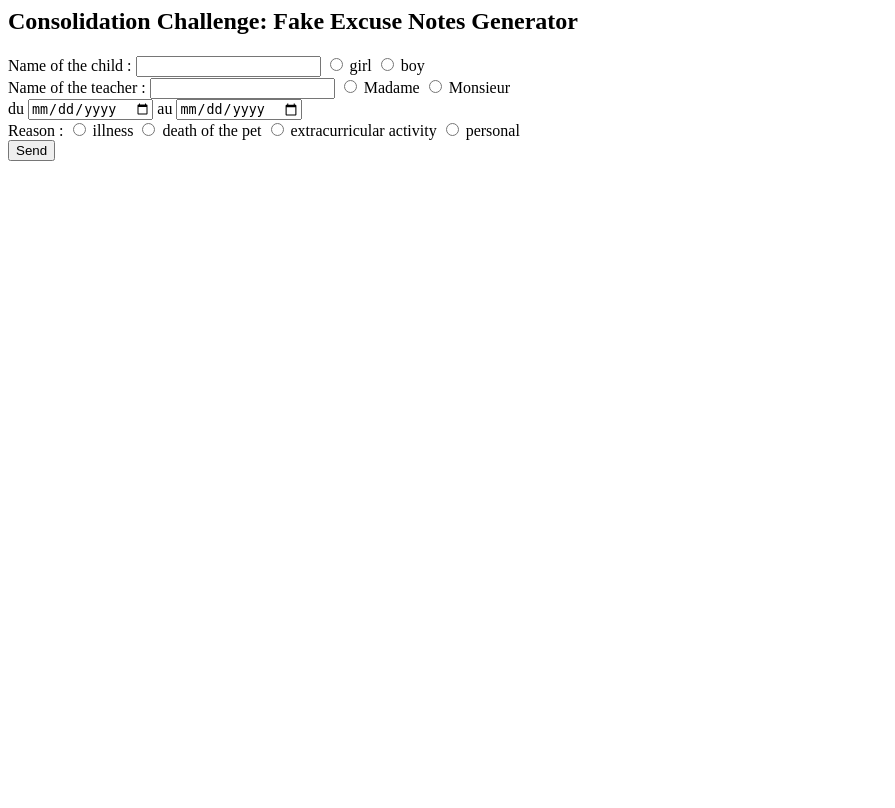
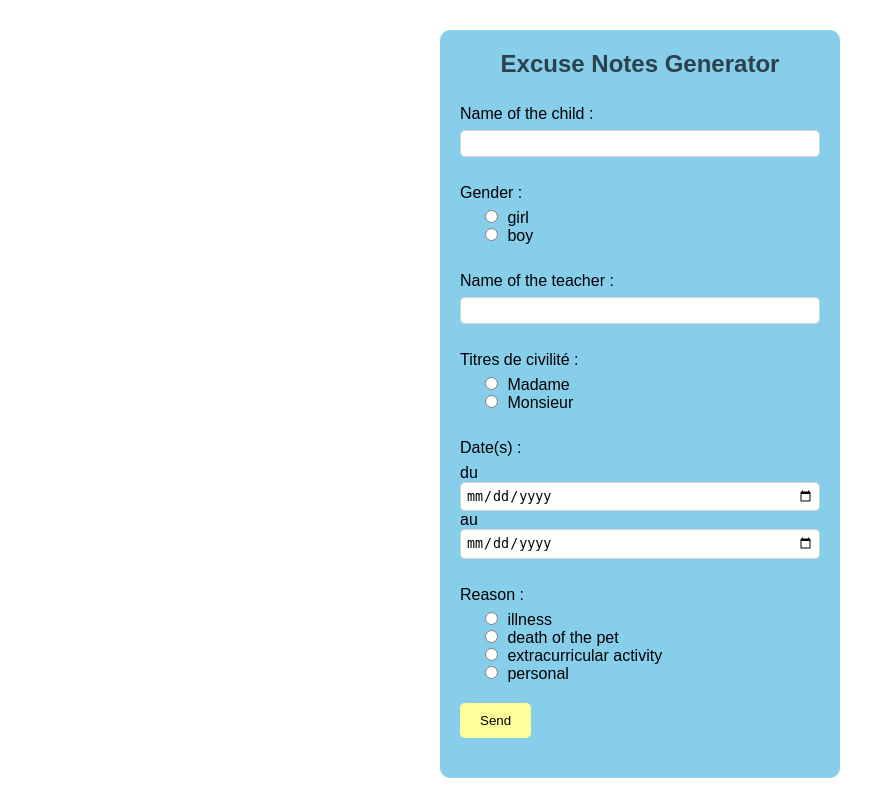
Before and after one commit to Carole-GRD/PHP, a PHP site: page / in a window 1280 px wide. Shown: the whole page, without its empty margins (0-895 px from the left). Before the commit the page ends 161 px from the top, so only its background shows below. Run offline with PHP 8.4, Linux system fonts and the light colour scheme.

Commit message:
Consolidation Challenge: Fake Excuse Notes Generator -> SCSS

```diff
--- a/phpFundamentals/challenge/excuse.php
+++ b/phpFundamentals/challenge/excuse.php
@@ -2,50 +2,87 @@
 
 
 <html>
-    <head><title>Hi!</title></head>
+    <head>
+        <link rel="icon" href="phpFundamentals/assets/ENG.png" type="image/png">
+        <title>Excuse Notes Generator</title>
+        <!-- <link rel="stylesheet" type="text/css" href="../../phpFundamentals/css/style.css"> -->
+        <!-- <link rel="stylesheet" type="text/css" href="/phpFundamentals/css/style.css"> -->
+        <link rel="stylesheet" type="text/css" href="phpFundamentals/css/style.css">
+    </head>
     <body>
 
-        <h2>Consolidation Challenge: Fake Excuse Notes Generator</h2>
+        <div id="excuse-notes-generator">
+
+
+            <h2>Excuse Notes Generator</h2>
 
             <form method="post" action="">
                 <div>
-                <label for="child">Name of the child :</label>
+                    <label for="child" class="label-group">Name of the child :</label>
                     <input type="text" name="child" id="child">
+                </div>
+                <div>
+                    <label for="" class="label-group">Gender :</label>
+                    <div>
                         <input type="radio" name="genderChild" id="daugther" value="ma fille ">
                         <label for="daugther">girl</label>
+                    </div>
+                    <div>
                         <input type="radio" name="genderChild" id="son" value="mon fils ">
                         <label for="son">boy</label>
                     </div>
+                </div>
                 <div>
-                <label for="teacher">Name of the teacher :</label>
+                    <label for="teacher" class="label-group">Name of the teacher :</label>
                     <input type="text" name="teacher" id="teacher">
+                </div>
+                <div>
+                    <label for="" class="label-group">Titres de civilité :</label>
+                    <div>
                         <input type="radio" name="genderTeacher" id="miss" value="madame ">
                         <label for="miss">Madame</label>
+                    </div>
+                    <div>
                         <input type="radio" name="genderTeacher" id="mister" value="monsieur ">
                         <label for="mister">Monsieur</label>
                     </div>
+                </div>
+                <div>
+                    <label for="" class="label-group">Date(s) :</label>
                     <div>
                         <label for="startDate">du</label>
                         <input type="date" name="startDate" id="startDate">
+                    </div>
+                    <div>
                         <label for="endDate">au</label>
                         <input type="date" name="endDate" id="endDate">
                     </div>
+                </div>
                 <div>
-                <label for="">Reason :</label>
+                    <label for="" class="label-group">Reason :</label>
+                    <div>
                         <input type="radio" name="reason" id="illness" value=" pour cause de maladie">
                         <label for="illness">illness</label>
-
+                    </div>
+                    <div>
                         <input type="radio" name="reason" id="death" value=" en raison de la mort de ">
                         <label for="death">death of the pet</label>
-
+                    </div>
+                    <div>
                         <input type="radio" name="reason" id="activity" value=" en raison de son activité extra-scolaire">
                         <label for="activity">extracurricular activity</label>
-
+                    </div>
+                    <div>
                         <input type="radio" name="reason" id="personal" value=" pour raisons personnelles">
                         <label for="personal">personal</label>
                     </div>
+                </div>
                 <input type="submit" value="Send">
             </form>
+
+            <div id="excuse-message">
+                <!-- Ici s'affichera le message généré -->
+            </div>
 
             <?php
 
@@ -62,15 +99,15 @@
                     $genderChild = $_POST['genderChild'];
                     $teacher = $_POST['teacher'];
                     $genderTeacher = ucfirst($_POST['genderTeacher']);
+                    $reason = $_POST['reason'];
 
+                    // Formatage de la date
                     $startDate = $_POST['startDate'];
                     $endDate = $_POST['endDate'];
                     $startDateTimestamp = strtotime($startDate); // Convertit la date de texte en horodatage Unix
                     $endDateTimestamp = strtotime($endDate); // Convertit la date de texte en horodatage Unix
                     $startDateFormatted = date('d/m/Y', $startDateTimestamp);
                     $endDateFormatted = date('d/m/Y', $endDateTimestamp);
-
-                $reason = $_POST['reason'];
 
                     $absent = ($genderChild === 'ma fille ') ? 'absente' : 'absent';
 
@@ -87,11 +124,14 @@
 
 
                     $message = $genderTeacher . $teacher . ', ' . $genderChild . $child . ' sera ' . $absent .  ' du ' . $startDateFormatted . ' au ' . $endDateFormatted . $reason . $excuse . '.';
-                echo $message;
+
+                    // Affichez le message généré dans l'élément "excuse-message"
+                    echo '<div id="excuse-message">' . $message . '</div>';
 
                 }
             ?>
 
+        </div>
 
     </body>
 </html>
--- /dev/null
+++ b/phpFundamentals/css/style.css
@@ -0,0 +1,62 @@
+*, ::before, ::after {
+  margin: 0;
+  padding: 0;
+  box-sizing: border-box;
+}
+
+body {
+  font-family: Arial, sans-serif;
+  background-color: #FFFFFF;
+  color: #000000;
+}
+
+div#excuse-notes-generator {
+  max-width: 400px;
+  margin: 30px auto;
+  padding: 20px;
+  background-color: #87CEEB;
+  border-radius: 10px;
+}
+div#excuse-notes-generator h2 {
+  text-align: center;
+  color: rgba(0, 0, 0, 0.6823529412);
+  font-size: 24px;
+  font-weight: bold;
+}
+div#excuse-notes-generator form {
+  margin-top: 20px;
+}
+div#excuse-notes-generator form > div {
+  margin-bottom: 20px;
+}
+div#excuse-notes-generator form > div label {
+  color: #000000;
+}
+div#excuse-notes-generator form > div .label-group {
+  line-height: 2rem;
+}
+div#excuse-notes-generator form > div input[type=text], div#excuse-notes-generator form > div input[type=date] {
+  width: 100%;
+  padding: 5px;
+  border: 1px solid #D3D3D3;
+  border-radius: 5px;
+}
+div#excuse-notes-generator form > div input[type=radio] {
+  margin-right: 5px;
+  margin-left: 25px;
+}
+div#excuse-notes-generator form input[type=submit] {
+  background-color: #FFFF99;
+  color: #000000;
+  border: none;
+  border-radius: 5px;
+  padding: 10px 20px;
+  cursor: pointer;
+}
+div#excuse-notes-generator form input[type=submit]:hover {
+  background-color: #FFFF66;
+}
+div#excuse-notes-generator #excuse-message {
+  margin-top: 20px;
+  color: #000000;
+}/*# sourceMappingURL=style.css.map */
--- /dev/null
+++ b/phpFundamentals/scss/style.scss
@@ -0,0 +1,83 @@
+
+
+
+*, ::before, ::after {
+    margin: 0;
+    padding: 0;
+    box-sizing: border-box;
+}
+
+body {
+    font-family: Arial, sans-serif;
+    background-color: #FFFFFF;
+    color: #000000;
+}
+
+div#excuse-notes-generator {
+
+    max-width: 400px;
+    margin: 30px auto;
+    padding: 20px;
+    background-color: #87CEEB;
+    border-radius: 10px;
+
+    h2 {
+        text-align: center;
+        // color: #98FB98;
+        // color: #006400;
+        // color: #FF4500;
+        // color: #000080;
+        color: #000000ae;
+        font-size: 24px;
+        font-weight: bold;
+    }
+
+    form {
+
+        margin-top: 20px;
+
+        & > div {
+            margin-bottom: 20px;
+            label {
+                color: #000000;
+            }
+
+            .label-group {
+                line-height: 2rem;
+
+            }
+
+            input[type="text"], input[type="date"] {
+                width: 100%;
+                padding: 5px;
+                border: 1px solid #D3D3D3;
+                border-radius: 5px;
+            }
+
+            input[type="radio"] {
+                margin-right: 5px;
+                margin-left: 25px;
+            }
+
+        }
+
+        input[type="submit"] {
+            background-color: #FFFF99;
+            color: #000000;
+            border: none;
+            border-radius: 5px;
+            padding: 10px 20px;
+            cursor: pointer;
+        }
+
+        input[type="submit"]:hover {
+            background-color: #FFFF66;
+        }
+    }
+
+    #excuse-message {
+        margin-top: 20px;
+        color: #000000;
+    }
+
+}
```
Also changed, not shown: phpFundamentals/assets/ENG.png (added), 1 other file. Lines whose indentation alone changed are shown as unchanged.
